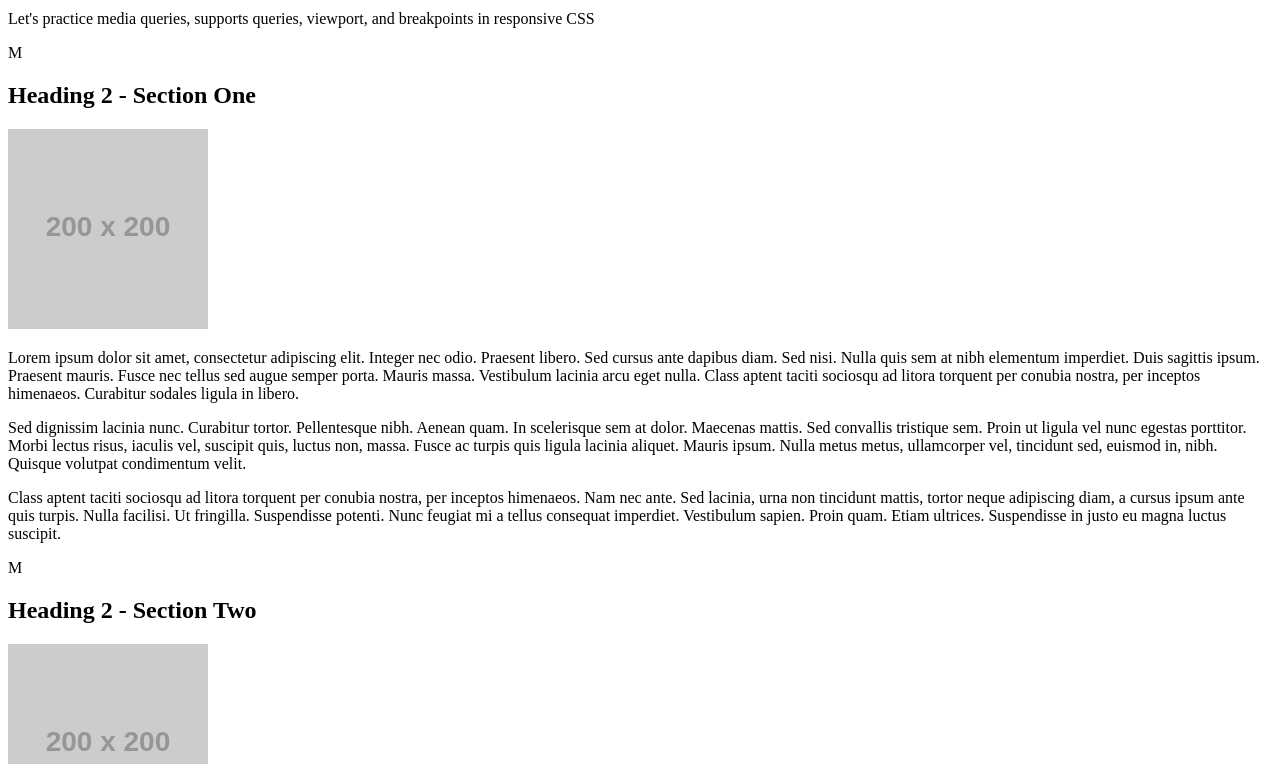
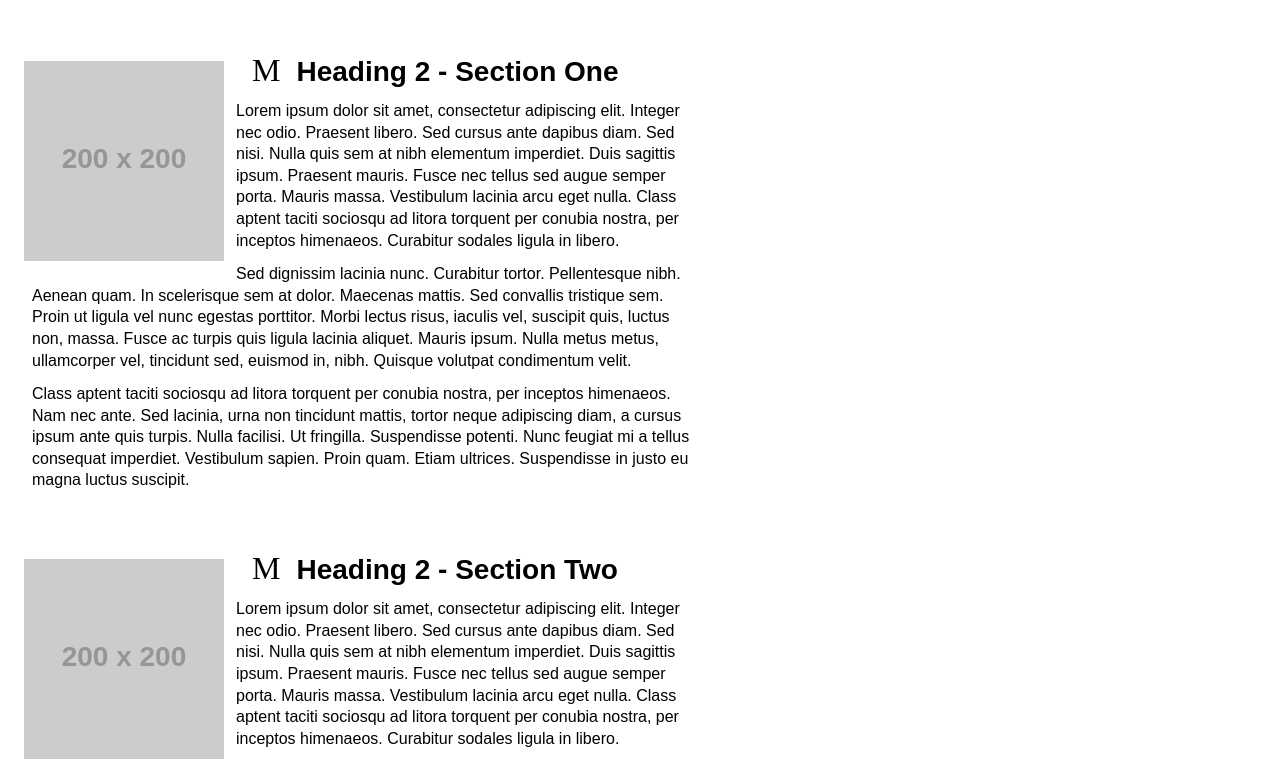
Before and after one commit to rjdanfor/viewport, a plain HTML site: page index.html in a window 1280 px wide. Shown: the part 104-868 px from the top of the page. Drawn offline with Linux system fonts and the light colour scheme; placeholder pictures from the web are drawn by us; some icons are missing.

Commit message:
renamed files

```diff
--- a/css-starter-file-viewport-1.css
+++ b/danforth.styles.css
@@ -1,5 +1,5 @@
 /* YOUR NAME GOES HERE */
-
+Robert Danforth
 /* --------------- ADD CSS RESET TO THE FILE HERE --------------- */
 
 
--- a/viewport-starter-file-1.html
+++ b/index.html
@@ -15,6 +15,7 @@
         <link rel="icon" type="image/png" sizes="16x16" href="favicon-16x16.png">
         <link href="https://res.cloudinary.com/dr6lvwubh/raw/upload/v1581441981/Anicons/anicons-regular.css" rel="stylesheet">
         <!-- Add a link to your properly named CSS file here -->
+         <link rel="stylesheet" href="danforth.styles.css">
     </head>
     <body>
         <header>
```
